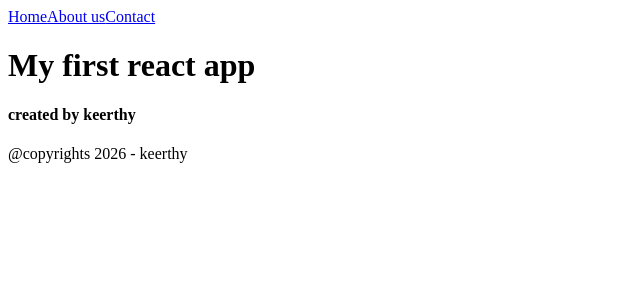
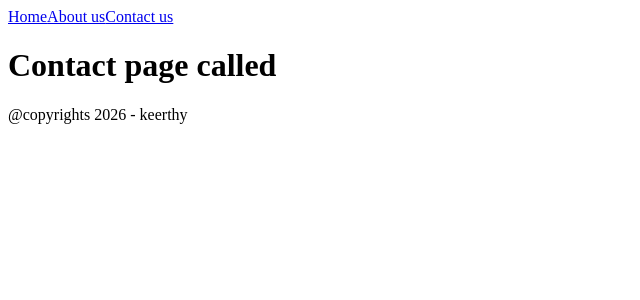
Before and after one commit to pkeerthy9/sample_mern_app, a React (Vite) app in the folder hrmanagement_frontend/: page /Contact in a window 1280 px wide. Shown: the top 300 px of the page, without its empty margins (0-640 px from the left). Built offline with nearby package versions, Linux system fonts and the light colour scheme.

Commit message:
frontend 12/10/26

```diff
--- a/hrmanagement_frontend/package.json
+++ b/hrmanagement_frontend/package.json
@@ -12,7 +12,8 @@
   "dependencies": {
     "bootstrap": "^5.3.8",
     "react": "^19.2.8",
-    "react-dom": "^19.2.8"
+    "react-dom": "^19.2.8",
+    "react-router-dom": "^7.18.4"
   },
   "devDependencies": {
     "@types/react": "^19.2.18",
--- a/hrmanagement_frontend/src/App.jsx
+++ b/hrmanagement_frontend/src/App.jsx
@@ -1,12 +1,20 @@
 import Header from "./components/Header"
 import Footer from "./components/Footer"
+import Home from "./pages/home"
+import About from "./pages/About"
+import Contact from "./pages/Contact"
+import { Routes,Route} from 'react-router-dom'
 function App() {
 
   return (
     <div>
     <Header></Header>
-    <h1>My first react app</h1>
-    <h4>created by keerthy</h4>
+    <Routes>
+      <Route path="/" element={<Home></Home>}></Route>
+      <Route path="/About" element={<About></About>}></Route>
+      <Route path="/Contact" element={<Contact></Contact>}></Route>
+    </Routes>
+
     <Footer></Footer>
     </div>
   )
--- /dev/null
+++ b/hrmanagement_frontend/src/components/Header.css
@@ -0,0 +1,10 @@
+.Header{
+    width: 100%;
+    height: 100%;
+    background-color: black;
+}
+a{
+    color:white;
+    text-decoration: none;
+    padding: 5px;
+}
--- a/hrmanagement_frontend/src/components/Header.jsx
+++ b/hrmanagement_frontend/src/components/Header.jsx
@@ -1,10 +1,12 @@
+import{Link} from "react-router-dom"
+
 function Header(){
 
     return(
-        <div>
-            <a href="#">Home</a>
-            <a href="#">About us</a>
-            <a href="#">Contact</a>
+        <div >
+            <Link to="/">Home</Link>
+            <Link to="/About">About us</Link>
+            <Link to="/Contact">Contact us</Link>
 
         </div>
     )
--- a/hrmanagement_frontend/src/main.jsx
+++ b/hrmanagement_frontend/src/main.jsx
@@ -1,9 +1,11 @@
 import { StrictMode } from 'react'
 import { createRoot } from 'react-dom/client'
 import App from './App.jsx'
-
+import {BrowserRouter} from 'react-router-dom';
 createRoot(document.getElementById('root')).render(
   <StrictMode>
-    <App />
+    <BrowserRouter>
+    <App/>
+    </BrowserRouter>
   </StrictMode>,
 )
--- /dev/null
+++ b/hrmanagement_frontend/src/pages/About.jsx
@@ -0,0 +1,8 @@
+function About(){
+    return(
+        <div>
+            <h1>About page called</h1>
+        </div>
+    )
+}
+export default About
--- /dev/null
+++ b/hrmanagement_frontend/src/pages/Contact.jsx
@@ -0,0 +1,8 @@
+function Contact(){
+    return(
+        <div>
+            <h1>Contact page called</h1>
+        </div>
+    )
+}
+export default Contact
--- /dev/null
+++ b/hrmanagement_frontend/src/pages/Home.jsx
@@ -0,0 +1,8 @@
+function Home(){
+    return(
+        <div>
+            <h1>Home page called</h1>
+        </div>
+    )
+}
+export default Home
```
Also changed, not shown: 1 other file (tests, documents, lock files or other folders).
